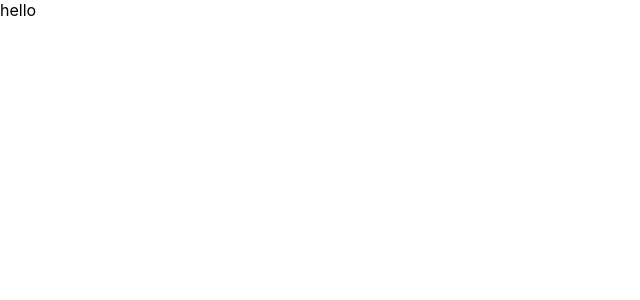
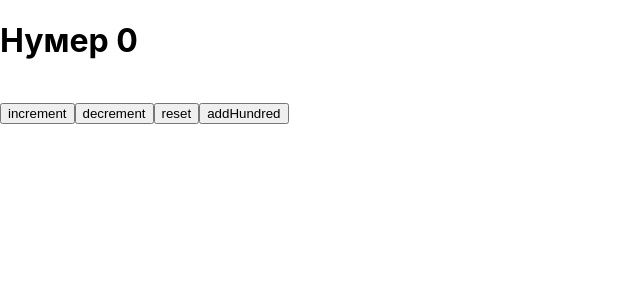
Before and after one commit to Olegogonovskyi/js_2024_ogonowskyi, a React (Create React App) app: page / in a window 1280 px wide. Shown: the top 300 px of the page, without its empty margins (0-640 px from the left). Built offline with nearby package versions, Linux system fonts and the light colour scheme.

Commit message:
hw-13-actual: all done

```diff
--- a/package.json
+++ b/package.json
@@ -14,7 +14,10 @@
     "react-dom": "^18.2.0",
     "react-scripts": "5.0.1",
     "typescript": "^4.9.5",
-    "web-vitals": "^2.1.4"
+    "web-vitals": "^2.1.4",
+    "@reduxjs/toolkit": "^2.2.5",
+    "react-redux": "^9.1.2",
+    "redux": "^5.0.1"
   },
   "scripts": {
     "start": "react-scripts start",
--- a/src/App.tsx
+++ b/src/App.tsx
@@ -1,14 +1,22 @@
 import React, {FC} from 'react';
 import './App.css';
-
+import {useAppDispatch, useAppSelector} from "./redux/store";
+import {counterOneActions} from "./redux/slices/counterOneSlice";
 
 
 const App: FC = () => {
-  return (
-      <div>
-        hello
-      </div>
-  );
+    const {value} = useAppSelector(state => state.counterOne)
+    const dispatch = useAppDispatch();
+    return (
+        <div>
+            <h1>Нумер {value}</h1>
+            <br/>
+            <button onClick={() => dispatch(counterOneActions.increment())}>increment</button>
+            <button onClick={() => dispatch(counterOneActions.decrement())}>decrement</button>
+            <button onClick={() => dispatch(counterOneActions.reset())}>reset</button>
+            <button onClick={() => dispatch(counterOneActions.addHundred(100))}>addHundred</button>
+        </div>
+    );
 };
 
 export default App;
--- a/src/index.tsx
+++ b/src/index.tsx
@@ -3,13 +3,16 @@ import ReactDOM from 'react-dom/client';
 import './index.css';
 import App from './App';
 import reportWebVitals from './reportWebVitals';
+import {Provider} from "react-redux";
+import {store} from "./redux/store";
 
 const root = ReactDOM.createRoot(
   document.getElementById('root') as HTMLElement
 );
 root.render(
-
-    <App />
+    <Provider store={store}>
+        <App/>
+    </Provider>
 
 );
 
--- /dev/null
+++ b/src/redux/slices/counterOneSlice.tsx
@@ -0,0 +1,28 @@
+import {createSlice, PayloadAction} from "@reduxjs/toolkit";
+
+type counterOneType = {
+    value: number
+}
+
+const initialState: counterOneType = {
+    value: 0
+}
+
+export const counterOneSlice = createSlice({
+    name: 'counterOne',
+    initialState,
+    reducers: {
+        increment: (state) => {state.value += 1},
+        decrement: (state) => {state.value -= 1},
+        reset: (state) => {state.value = 0},
+        addHundred: (state, action: PayloadAction<number>) => {state.value = state.value + action.payload}
+    }
+})
+
+const {reducer: counterOneReducer, actions} = counterOneSlice
+
+const counterOneActions = {
+    ...actions
+}
+
+export {counterOneActions, counterOneReducer}
--- /dev/null
+++ b/src/redux/store.tsx
@@ -0,0 +1,14 @@
+import {configureStore} from "@reduxjs/toolkit";
+import {useDispatch, useSelector} from "react-redux";
+import {counterOneReducer} from "./slices/counterOneSlice";
+
+export const store = configureStore({
+    reducer: {
+        counterOne: counterOneReducer
+    }
+})
+
+type RootState = ReturnType<typeof store.getState>;
+type AppDispatch = typeof store.dispatch;
+export const useAppDispatch = useDispatch.withTypes<AppDispatch>()
+export const useAppSelector = useSelector.withTypes<RootState>();
```
Also changed, not shown: 1 other file (tests, documents, lock files or other folders).
